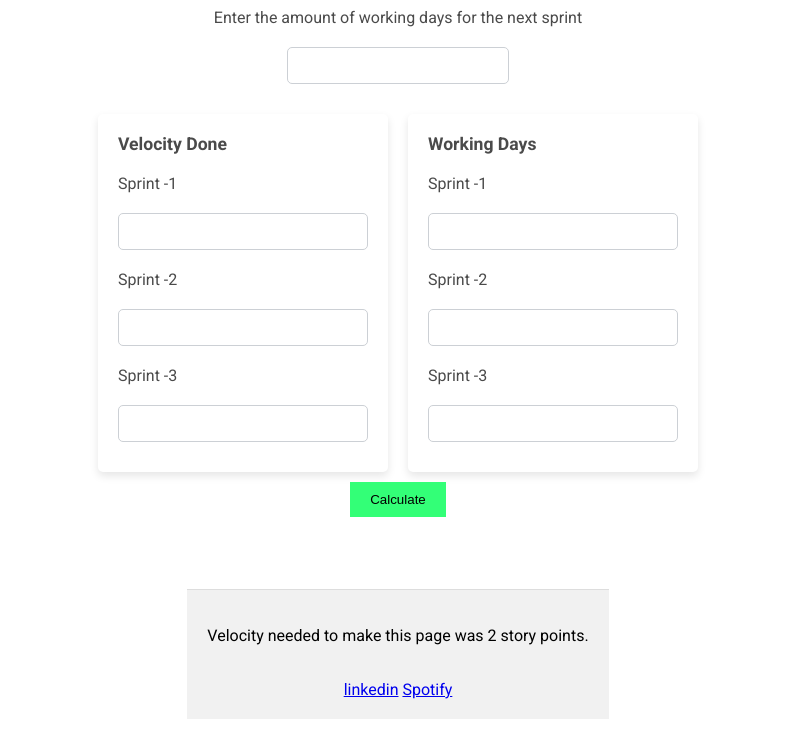
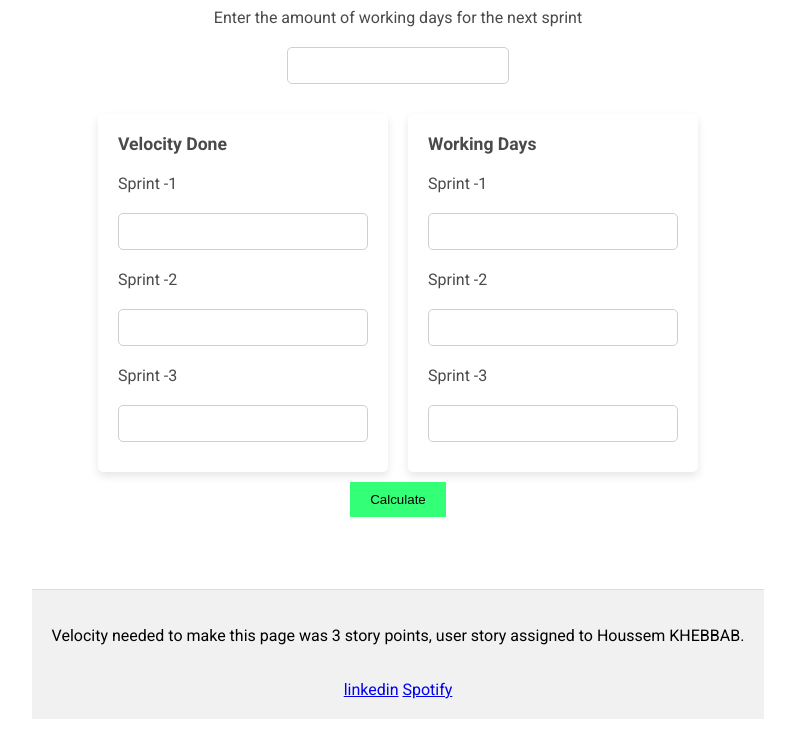
Before and after one commit to Houssem88/kpact, a plain HTML site: page index.html in a window 1280 px wide. Shown: the part 101-840 px from the top of the page, without its empty margins (242-1037 px from the left). Drawn offline with Linux system fonts and the light colour scheme.

```diff
--- a/index.html
+++ b/index.html
@@ -41,7 +41,7 @@
 
     <!-- Footer -->
     <footer>
-        <p>Velocity needed to make this page was 2 story points.</p>
+        <p>Velocity needed to make this page was 3 story points, user story assigned to Houssem KHEBBAB.</p>
         <br>
         <a href="https://www.linkedin.com/in/houssem-eddine-khebbab/">linkedin</a>
         <a href="https://open.spotify.com/artist/6uzSvHfv9yQfxQ1U2GGUnf?si=yB1fqbkPSHmKwlLKPlITIg">Spotify</a>
```
